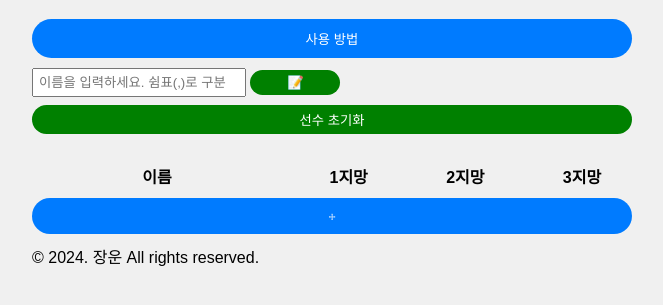
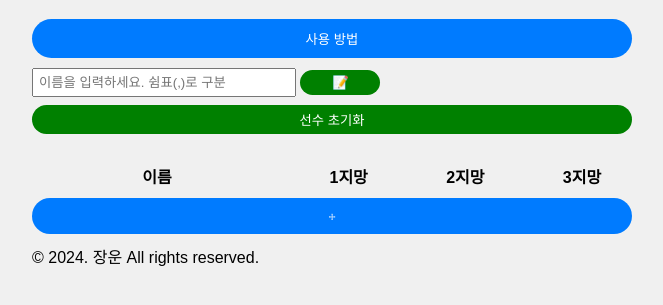
Before and after one commit to WOONJANG/baseball, a plain HTML site: page index.html in a window 1280 px wide. Shown: the part 71-376 px from the top of the page, without its empty margins (308-971 px from the left). Drawn offline with Linux system fonts and the light colour scheme.

Commit message:
Update index.html

```diff
--- a/index.html
+++ b/index.html
@@ -29,8 +29,8 @@
 </div>
 
 <div class="input-section">
-    <input type="text" id="name-input" placeholder="이름을 입력하세요. 쉼표(,)로 구분" style="width: 200px;">
-    <button id="save-names" style="width:90px;">📝</button>
+    <input type="text" id="name-input" placeholder="이름을 입력하세요. 쉼표(,)로 구분" style="width: 250px;">
+    <button id="save-names" style="width:80px;">📝</button>
     <button id="clear-cookies">선수 초기화</button>
 </div>
 
```
